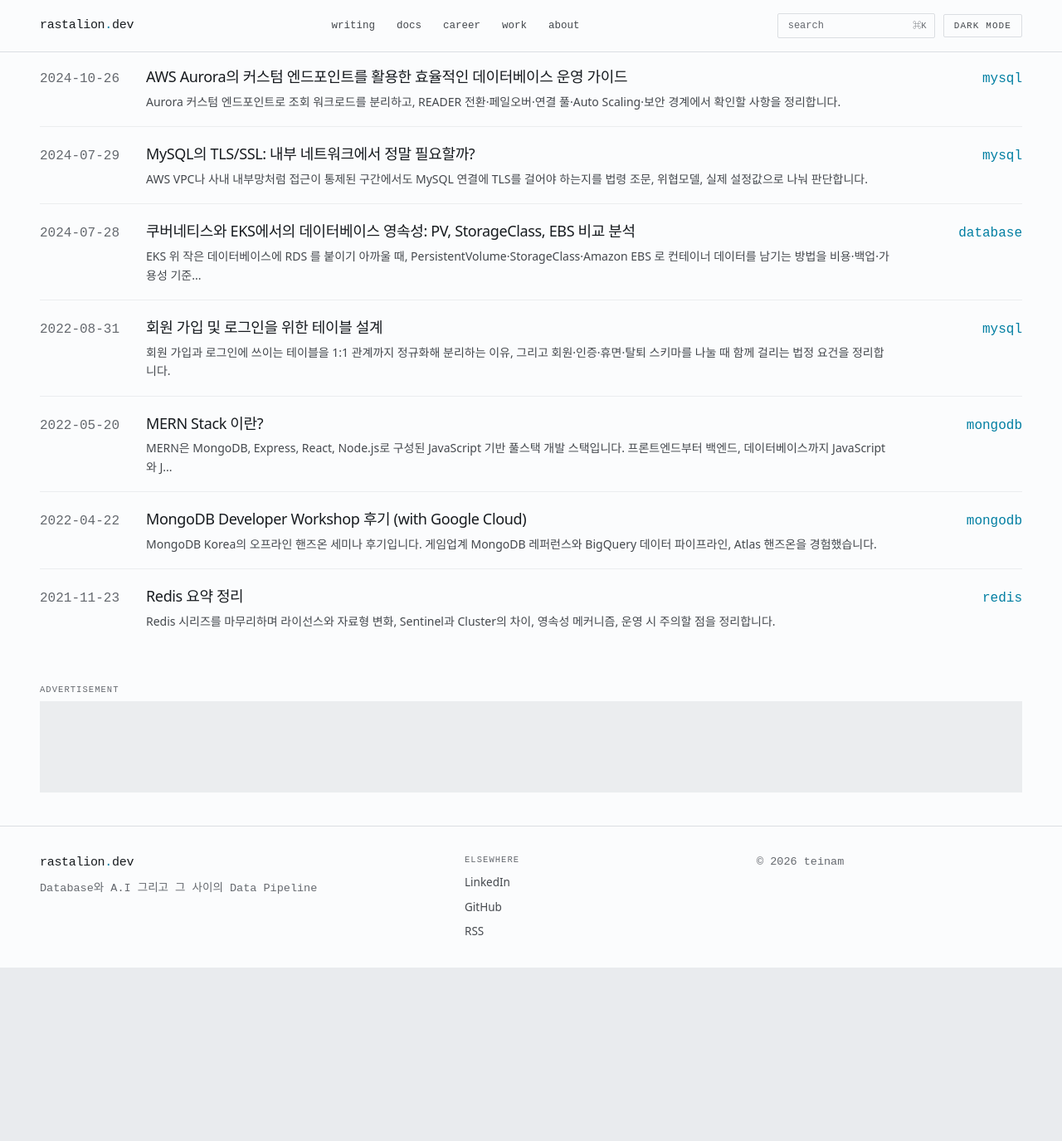
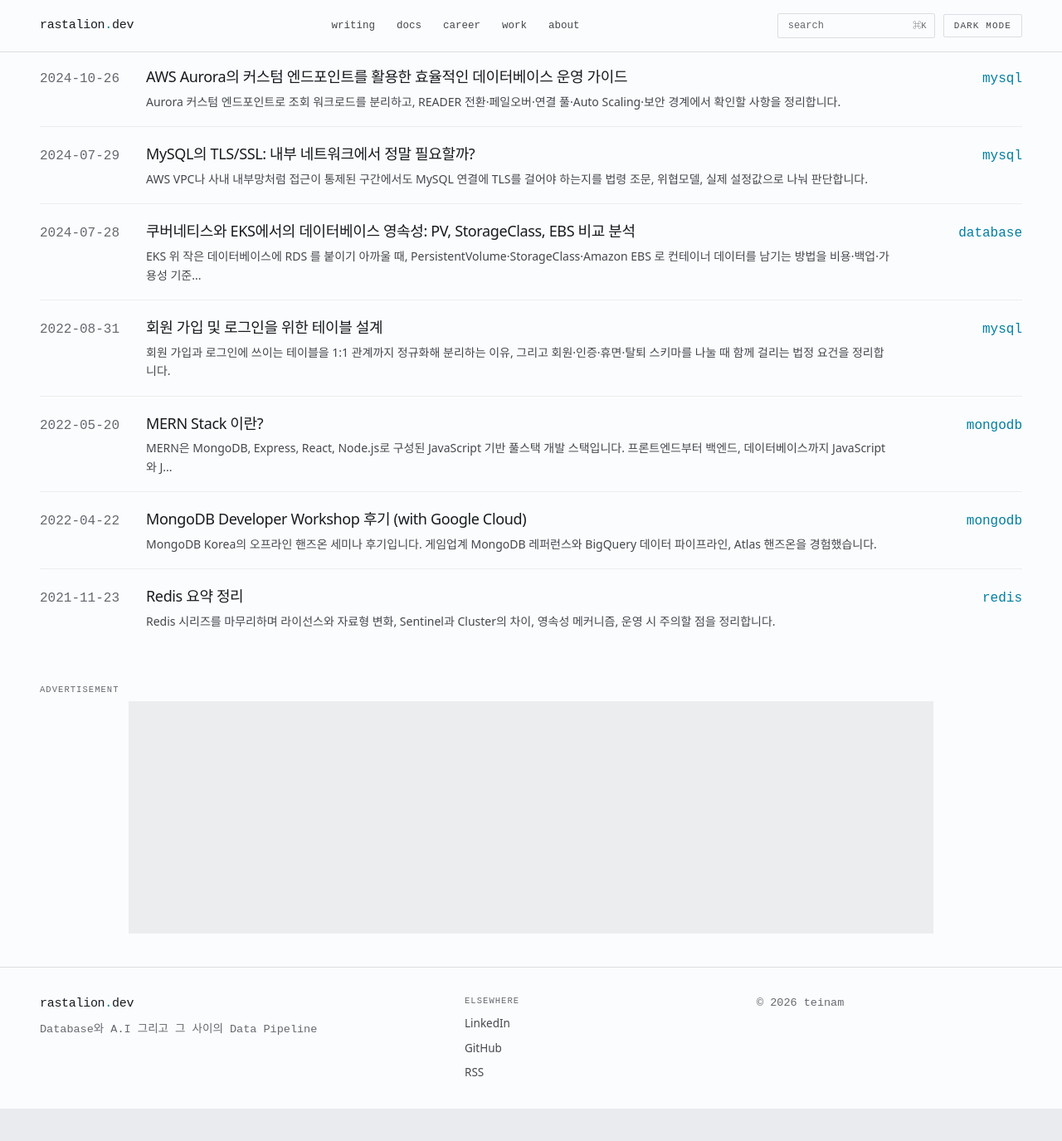
Before and after one commit to TeiNam/teinam.github.io, a Jekyll site: the page built from index.html, in a window 1280 px wide and 1400 px high, scrolled down 729 px. Shown: the top 1375 px of the window at 83% size. Built offline with Jekyll 4.4.1, drawn with Linux system fonts in a browser that asks for light colours; some web fonts are replaced; before the commit the page ends 1959 px from its top, so only the background shows below that.

Commit message:
fix: 광고 규격을 넓어진 폭에 맞춤 (#18)
shell 을 1600 으로 넓히면서 광고 컨테이너 폭이 바뀌었는데 AdSense 는 스크립트가 뜰 때
ins 의 폭을 읽어 규격을 고르므로, 넓어진 폭이 그대로 규격 선택에 들어갔다. 실측값:

  in-article   800   .prose > * 의 50rem. 본문 폭과 같아 그대로 둔다
  docs 하단    832   .docs-body > * 의 52rem. 같은 이유로 그대로
  sidebar      216 → 160   표준 세로 규격이 120·160·300 이라 216 은 사이 값이다.
                           그대로 두면 160×600 이 들어오고 56px 이 남는다
  leaderboard 1504 → 970   가장 넓은 가로 규격이 970×90 이고 그 위는 재고가 얇다

min-height 도 실측 높이에 맞췄다(가로형 280 · 세로형 600). 직전 값은 110·250 이어서
광고가 뜰 때 본문이 밀렸다 — CLS 가 올라가는 자리다.

작업 중 한 번 자폭했다: .ad 가 column flex 라 cross 축 auto 마진이 stretch 를 끈다.
max-width 와 margin:0 auto 만 주니 비어 있는 ins 의 콘텐츠 폭인 0 으로 붕괴했다.
width:100% 를 함께 줘야 한다.

뷰포트 1600·1200·900 에서 실측 확인: 160×600 / 970×280 유지, 900 에서는 사이드 레일이
숨고 리더보드가 상한 미만이라 804 로 채운다.

```diff
--- a/assets/css/main.css
+++ b/assets/css/main.css
@@ -388,11 +388,27 @@
 .rail-list { display: flex; flex-direction: column; gap: 11px; }
 .rail-list a { font-size: 13.5px; line-height: 1.5; color: var(--ink); }
 
-/* ads */
+/* ads. AdSense 는 스크립트가 뜰 때 ins 의 폭을 읽어 규격을 고른다. 그래서 크기 조정은
+   ins 의 폭을 CSS 로 묶는 방식으로 한다 — data-ad-format 은 auto 로 둔다.
+
+   shell 을 1600 으로 넓히면서 컨테이너 폭이 이렇게 바뀌었다(1600 기준 실측):
+     in-article  800  ← .prose > * 의 읽기 폭(50rem). 본문 폭과 같아 그대로 둔다
+     docs 하단   832  ← .docs-body > * 의 52rem. 같은 이유로 그대로
+     sidebar     216  ← 표준 세로 규격이 120·160·300 이라 사이 값이다
+     leaderboard 1504 ← 가장 넓은 가로 규격이 970×90 이라 그 위는 재고가 얇다
+
+   min-height 는 채워지기 전 자리를 잡아 두는 값이다. 실제 렌더 높이와 어긋나면 광고가
+   뜰 때 본문이 밀려 CLS 가 올라간다. 실측한 높이(가로형 280 · 세로형 600)에 맞춘다. */
 .ad { display: flex; flex-direction: column; gap: 6px; }
+.ad ins { min-height: 280px; background: var(--line2); }
+
 .ad--leaderboard { padding: 0 48px 40px; }
-.ad ins { min-height: 110px; background: var(--line2); }
-.ad--sidebar ins { min-height: 250px; }
+/* .ad 가 column flex 라 cross 축 auto 마진은 stretch 를 끈다. 폭을 명시하지 않으면
+   비어 있는 ins 의 콘텐츠 폭(0)으로 붕괴한다 — width:100% 를 함께 줘야 한다 */
+.ad--leaderboard ins { width: 100%; max-width: 970px; margin: 0 auto; }
+
+/* 216px 그대로 두면 160×600 이 들어오고 56px 이 남는다. 160 으로 고정해 정확히 맞춘다 */
+.ad--sidebar ins { width: 160px; margin: 0 auto; min-height: 600px; }
 /* docs·handbook 하단. 좌우 여백은 .docs-body 가 이미 갖고 있다 */
 .ad--docs { margin-top: 12px; padding-top: 28px; border-top: 1px solid var(--line); }
 
```
